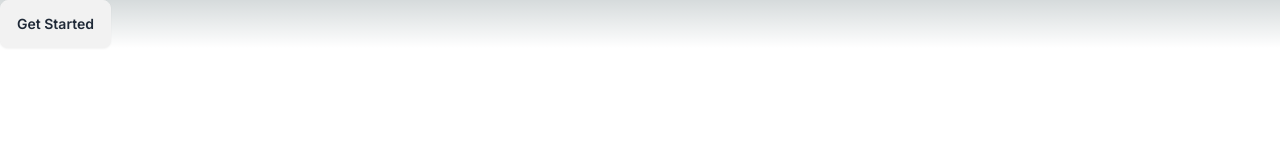
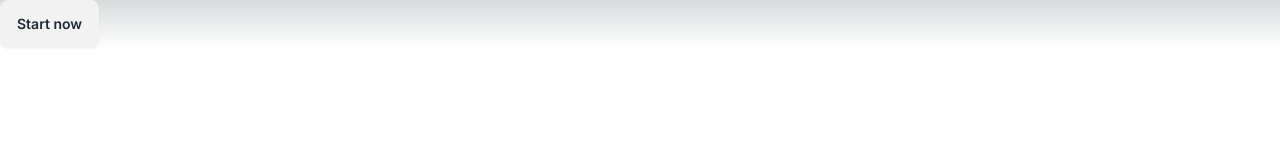
Before and after one commit to marclou/codefast-saas, a Next.js app: page / in a window 1280 px wide. Shown: the top 160 px of the page. Built offline with nearby package versions, Linux system fonts and the light colour scheme.

Commit message:
change the button text

```diff
--- a/app/page.js
+++ b/app/page.js
@@ -3,7 +3,7 @@ import Image from "next/image";
 export default function Home() {
 	return (
 		<main>
-			<button className="btn">Get Started</button>
+			<button className="btn">Start now</button>
 		</main>
 	);
 }
```
